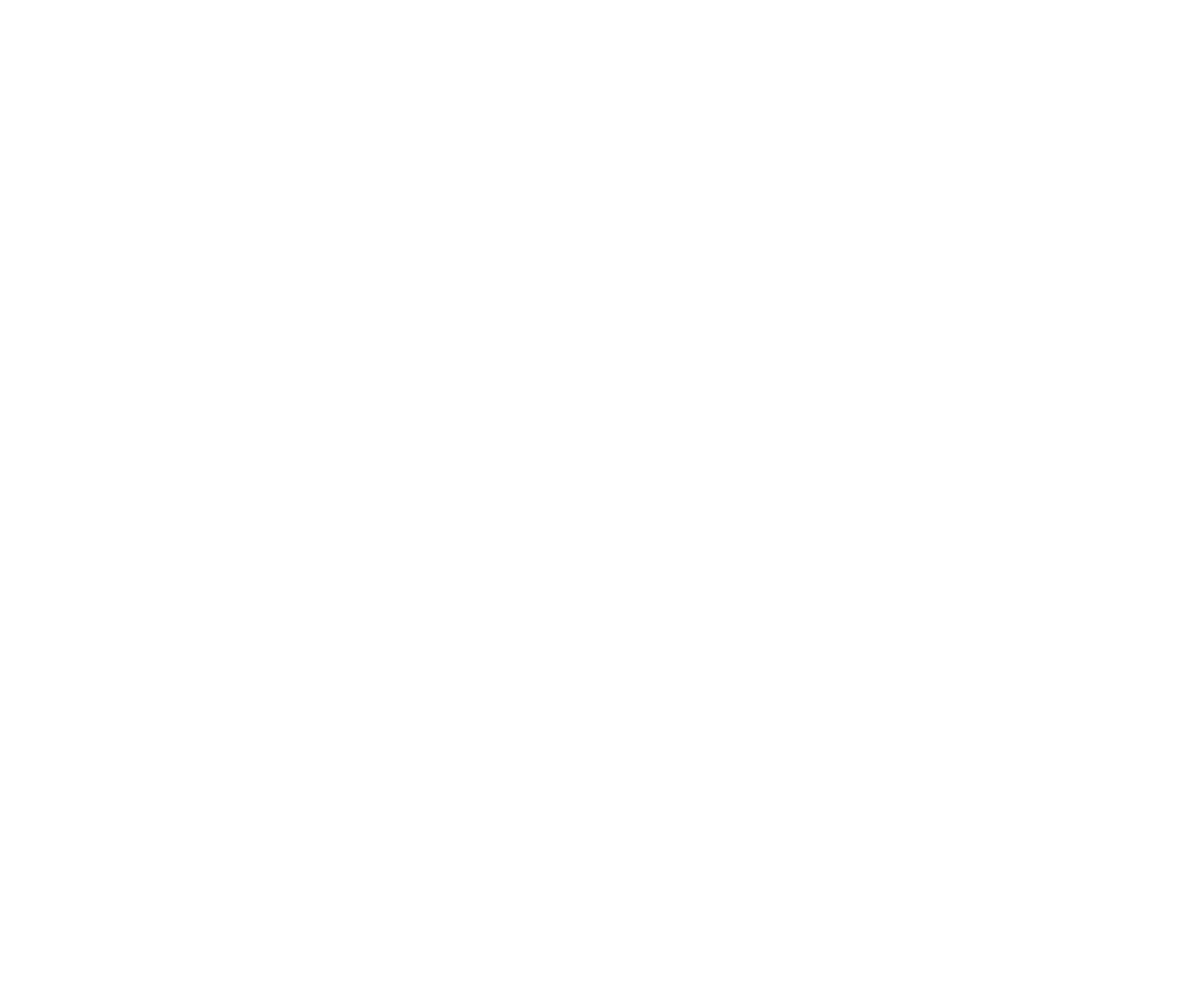
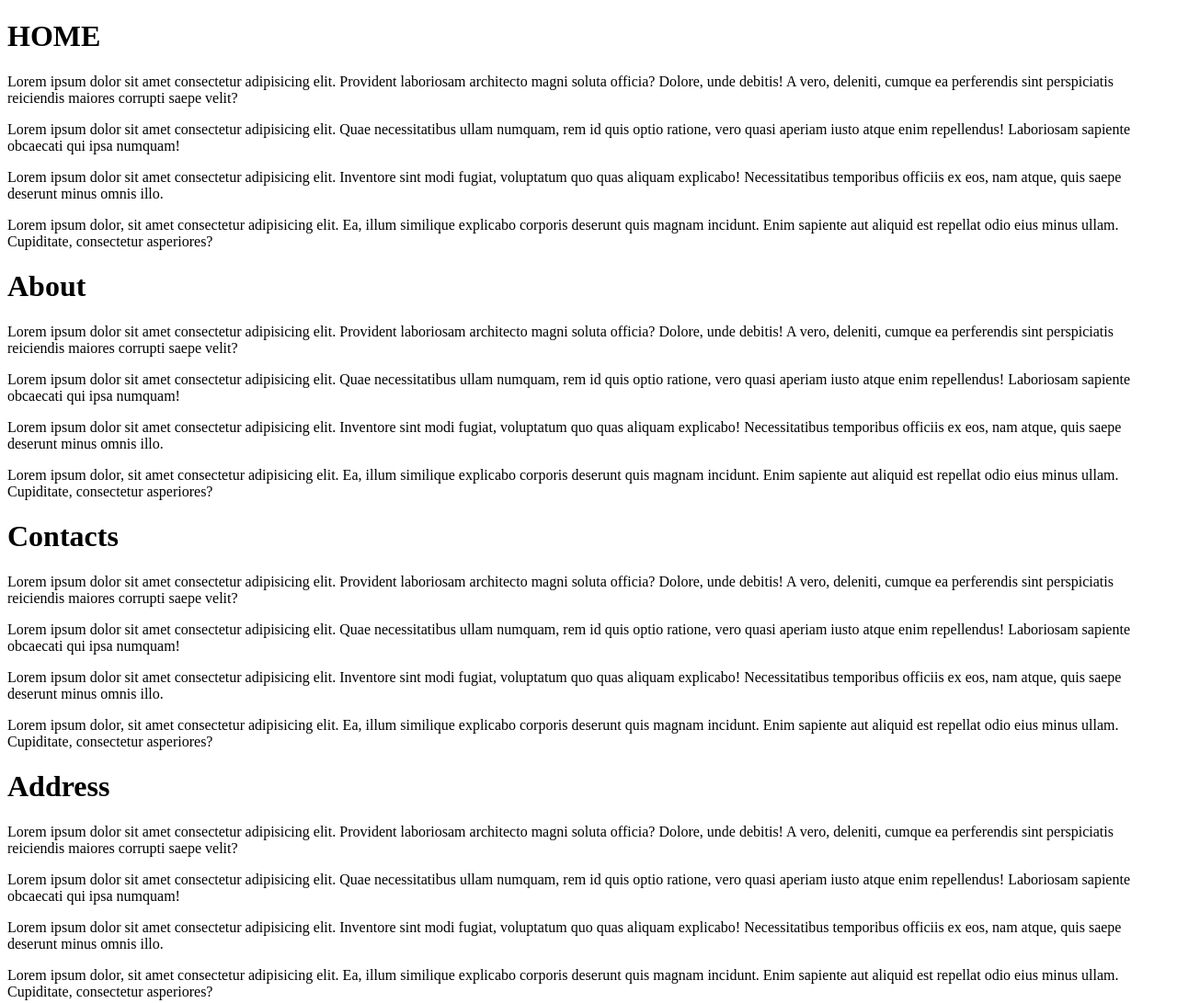
Before and after one commit to Gowtham5285/CSS_10kCoders, a plain HTML site: page 25_09_25_positions_class2.html in a window 1280 px wide. Shown: the whole page at 92% size. Before the commit the page ends 800 px from the top, so only its background shows below. Drawn offline with Linux system fonts and the light colour scheme.

Commit message:
CSS Positions-2

```diff
--- a/25_09_25_positions_class2.html
+++ b/25_09_25_positions_class2.html
@@ -7,6 +7,33 @@
     <link rel="stylesheet" href="./positionsclass2.css">
 </head>
 <body>
-
+    <!-- <div class="grand-parent">
+    <div class="parent">
+    </div>
+    </div> -->
+    <h1>HOME</h1>
+    <p>Lorem ipsum dolor sit amet consectetur adipisicing elit. Provident laboriosam architecto magni soluta officia? Dolore, unde debitis! A vero, deleniti, cumque ea perferendis sint perspiciatis reiciendis maiores corrupti saepe velit?</p>
+    <p>Lorem ipsum dolor sit amet consectetur adipisicing elit. Quae necessitatibus ullam numquam, rem id quis optio ratione, vero quasi aperiam iusto atque enim repellendus! Laboriosam sapiente obcaecati qui ipsa numquam!</p>
+    <p>Lorem ipsum dolor sit amet consectetur adipisicing elit. Inventore sint modi fugiat, voluptatum quo quas aliquam explicabo! Necessitatibus temporibus officiis ex eos, nam atque, quis saepe deserunt minus omnis illo.
+    </p>
+    <p>Lorem ipsum dolor, sit amet consectetur adipisicing elit. Ea, illum similique explicabo corporis deserunt quis magnam incidunt. Enim sapiente aut aliquid est repellat odio eius minus ullam. Cupiditate, consectetur asperiores?</p>
+    <h1>About</h1>
+     <p>Lorem ipsum dolor sit amet consectetur adipisicing elit. Provident laboriosam architecto magni soluta officia? Dolore, unde debitis! A vero, deleniti, cumque ea perferendis sint perspiciatis reiciendis maiores corrupti saepe velit?</p>
+    <p>Lorem ipsum dolor sit amet consectetur adipisicing elit. Quae necessitatibus ullam numquam, rem id quis optio ratione, vero quasi aperiam iusto atque enim repellendus! Laboriosam sapiente obcaecati qui ipsa numquam!</p>
+    <p>Lorem ipsum dolor sit amet consectetur adipisicing elit. Inventore sint modi fugiat, voluptatum quo quas aliquam explicabo! Necessitatibus temporibus officiis ex eos, nam atque, quis saepe deserunt minus omnis illo.
+    </p>
+    <p>Lorem ipsum dolor, sit amet consectetur adipisicing elit. Ea, illum similique explicabo corporis deserunt quis magnam incidunt. Enim sapiente aut aliquid est repellat odio eius minus ullam. Cupiditate, consectetur asperiores?</p>
+    <h1>Contacts</h1>
+     <p>Lorem ipsum dolor sit amet consectetur adipisicing elit. Provident laboriosam architecto magni soluta officia? Dolore, unde debitis! A vero, deleniti, cumque ea perferendis sint perspiciatis reiciendis maiores corrupti saepe velit?</p>
+    <p>Lorem ipsum dolor sit amet consectetur adipisicing elit. Quae necessitatibus ullam numquam, rem id quis optio ratione, vero quasi aperiam iusto atque enim repellendus! Laboriosam sapiente obcaecati qui ipsa numquam!</p>
+    <p>Lorem ipsum dolor sit amet consectetur adipisicing elit. Inventore sint modi fugiat, voluptatum quo quas aliquam explicabo! Necessitatibus temporibus officiis ex eos, nam atque, quis saepe deserunt minus omnis illo.
+    </p>
+    <p>Lorem ipsum dolor, sit amet consectetur adipisicing elit. Ea, illum similique explicabo corporis deserunt quis magnam incidunt. Enim sapiente aut aliquid est repellat odio eius minus ullam. Cupiditate, consectetur asperiores?</p>
+    <h1>Address</h1>
+     <p>Lorem ipsum dolor sit amet consectetur adipisicing elit. Provident laboriosam architecto magni soluta officia? Dolore, unde debitis! A vero, deleniti, cumque ea perferendis sint perspiciatis reiciendis maiores corrupti saepe velit?</p>
+    <p>Lorem ipsum dolor sit amet consectetur adipisicing elit. Quae necessitatibus ullam numquam, rem id quis optio ratione, vero quasi aperiam iusto atque enim repellendus! Laboriosam sapiente obcaecati qui ipsa numquam!</p>
+    <p>Lorem ipsum dolor sit amet consectetur adipisicing elit. Inventore sint modi fugiat, voluptatum quo quas aliquam explicabo! Necessitatibus temporibus officiis ex eos, nam atque, quis saepe deserunt minus omnis illo.
+    </p>
+    <p>Lorem ipsum dolor, sit amet consectetur adipisicing elit. Ea, illum similique explicabo corporis deserunt quis magnam incidunt. Enim sapiente aut aliquid est repellat odio eius minus ullam. Cupiditate, consectetur asperiores?</p>
 </body>
 </html>
--- a/positionsclass2.css
+++ b/positionsclass2.css
@@ -1,5 +1,30 @@
-*{
-    padding: 0;
-    margin: 0;
-    box-sizing: border-box;
-}
+/*
+  absolute-- checks the parent value
+  fixed-- its fixes in one place
+  sticky-- it sticks in one place where we specify
+ */
+ .grand-parent{
+    width: 500px;
+    height: 500px;
+    border: 5px solid red;
+    position: relative;
+ }
+/* .parent{
+    /* width: 200px;
+    height: 200px;
+    border: 5px solid; */
+    /* position: relative; */
+    /* top: 100px; */
+    /* left: 100px; */
+    /* right: -100px; */
+    /* bottom: -100px; */
+    /* position: absolute; */
+    /* right: 300px; */
+    /* bottom: 100px;
+    right: 200px; */
+    /* right: 250px; */
+    /* bottom: 250px;  */
+    /* left: 250px; */
+    /* top: 250px;  */
+
+/* }*/
```
